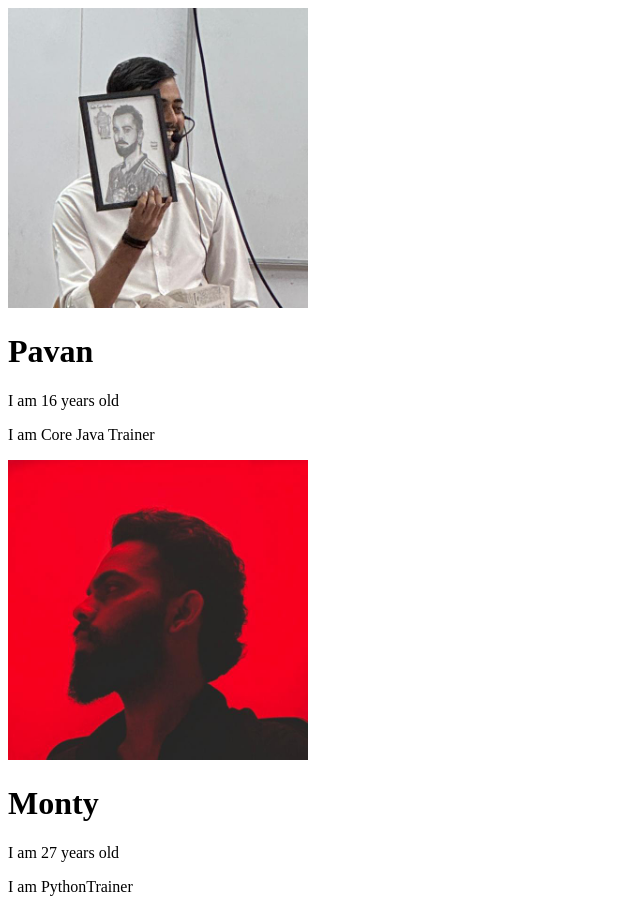
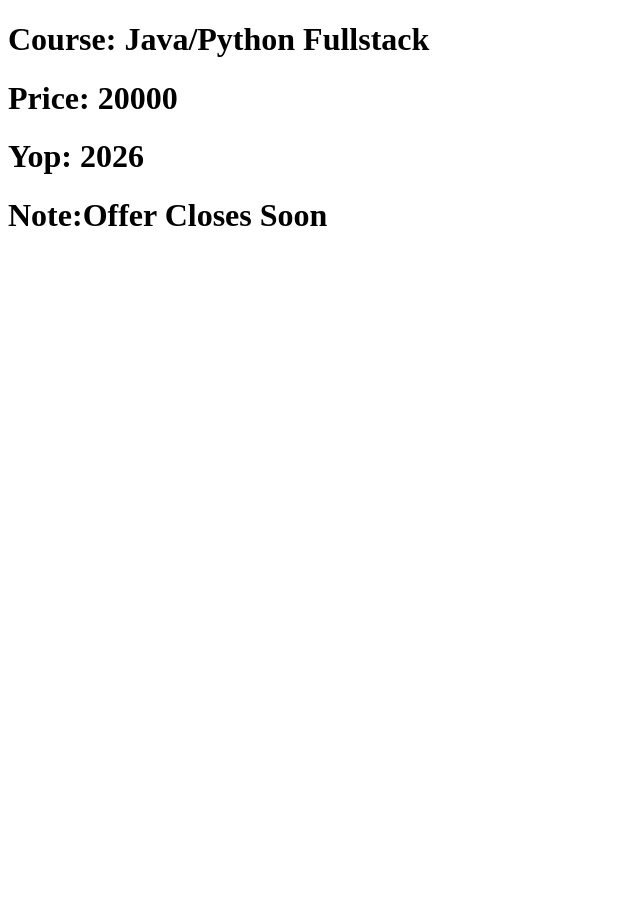
Before and after one commit to rahulsan-22/React-Tasks-M2, a React (Vite) app: page / in a window 1280 px wide. Shown: the whole page, without its empty margins (0-640 px from the left). After the commit the page ends 800 px from the top, so only its background shows below. Built offline with nearby package versions, Linux system fonts and the light colour scheme.

Commit message:
Prop-Drilling

```diff
--- a/src/App.jsx
+++ b/src/App.jsx
@@ -77,13 +77,23 @@
 
 //!04/11/2025
 //!Props Destructuring
-import Trainer from './PropsDestructuring/Trainer'
+// import Trainer from './PropsDestructuring/Trainer'
+
+// const App = () => {
+//   return <>
+//     <Trainer image="pavan.jpg" name="Pavan" age={16} designation="Core Java Trainer"/>
+//     <Trainer image="monty.jpg" name="Monty" age={27} designation="PythonTrainer"/>
+//   </>
+// }
+
+// export default App
+
+//!05/11/2025
+//!Props Drilling
+import Management from './PropsDrilling/Management'
 
 const App = () => {
-  return <>
-    <Trainer image="pavan.jpg" name="Pavan" age={16} designation="Core Java Trainer"/>
-    <Trainer image="monty.jpg" name="Monty" age={27} designation="PythonTrainer"/>
-  </>
+  return <Management/>
 }
 
 export default App
--- /dev/null
+++ b/src/PropsDrilling/BranchHead.jsx
@@ -0,0 +1,8 @@
+import Trainer from './Trainer'
+
+const BranchHead = ({courseName,price,yop,children}) => {
+
+  return <Trainer courseName1={courseName} price1={price} yop1={yop} children1={children}/>
+}
+
+export default BranchHead
--- /dev/null
+++ b/src/PropsDrilling/Management.jsx
@@ -0,0 +1,11 @@
+import BranchHead from "./BranchHead"
+
+const Management = () => {
+  return (
+  <BranchHead courseName="Java/Python Fullstack" price={20000} yop={2026}>
+    <h1>Note:Offer Closes Soon</h1>
+  </BranchHead>
+  )
+}
+
+export default Management
--- /dev/null
+++ b/src/PropsDrilling/Student.jsx
@@ -0,0 +1,12 @@
+const Student = ({ courseName2, price2, yop2, children2 }) => {
+  return (
+    <div>
+      <h1>Course: {courseName2}</h1>
+      <h1>Price: {price2}</h1>
+      <h1>Yop: {yop2}</h1>
+      {children2}
+    </div>
+  )
+}
+
+export default Student
--- /dev/null
+++ b/src/PropsDrilling/Trainer.jsx
@@ -0,0 +1,7 @@
+import Student from './Student'
+
+const Trainer = ({courseName1,price1,yop1,children1}) => {
+  return <Student courseName2={courseName1} price2={price1} yop2={yop1} children2={children1}/>
+}
+
+export default Trainer
```
Also changed, not shown: src/PropsDrilling/Task.md (added, +7 -0 lines).
